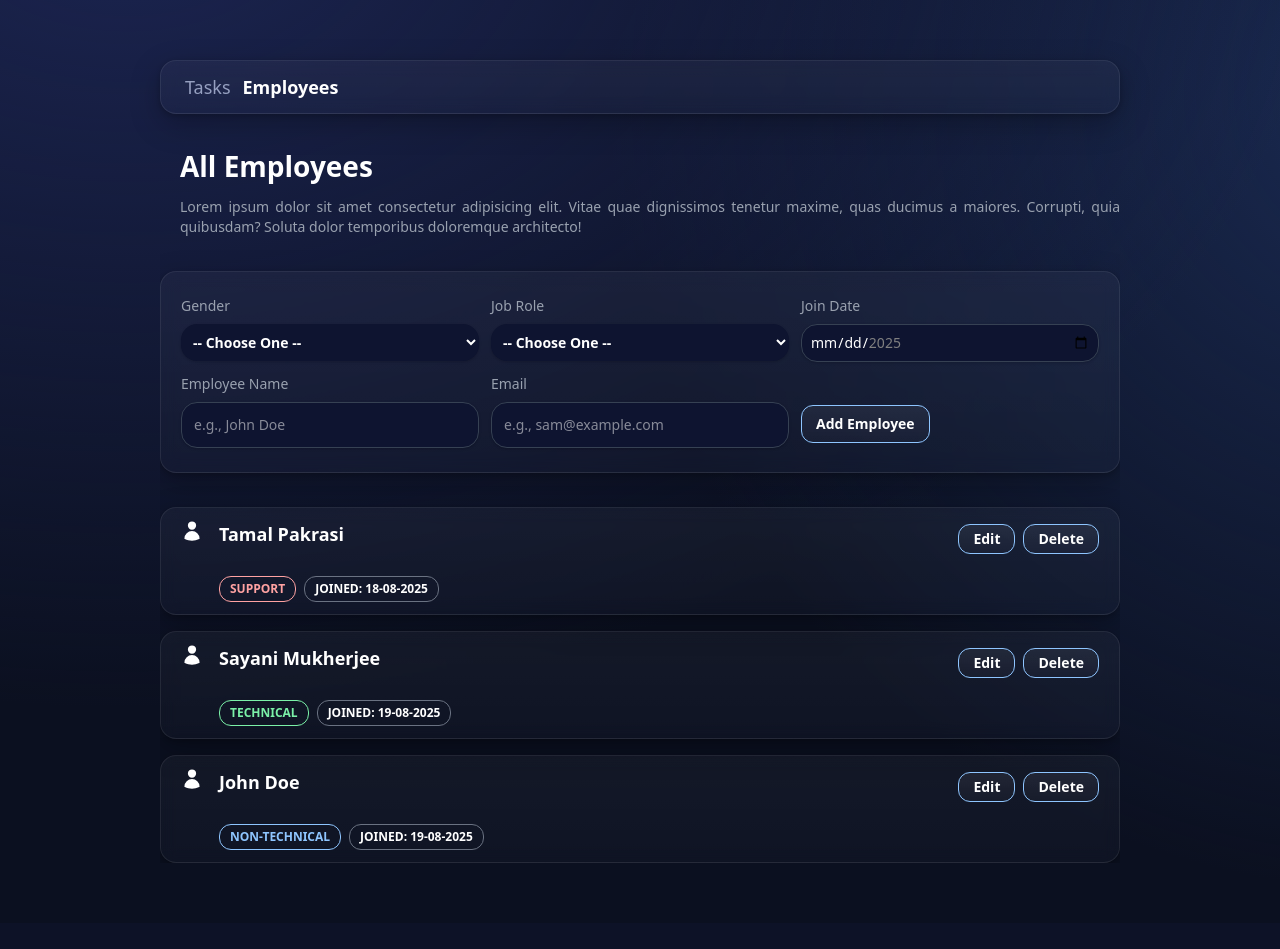
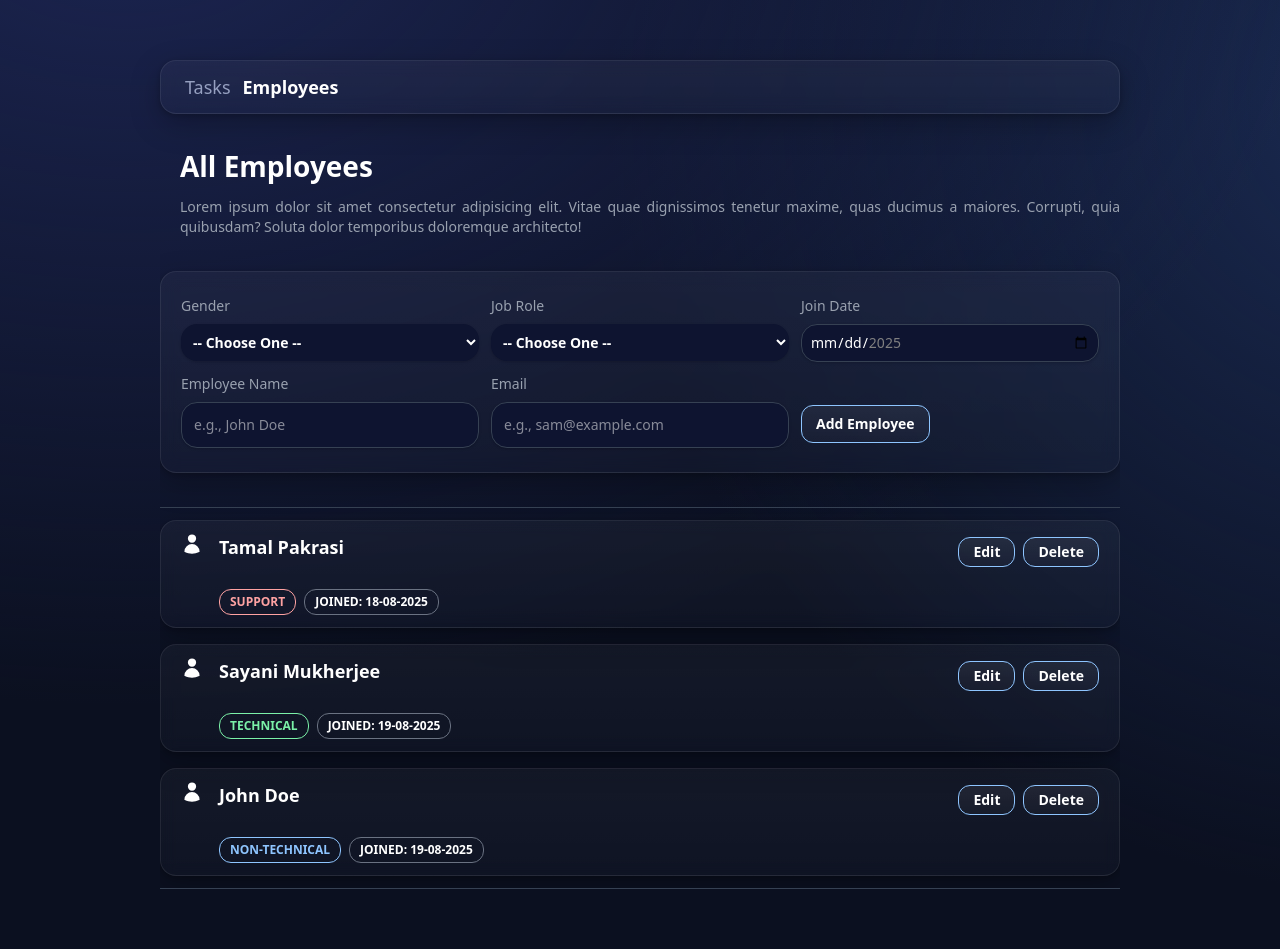
Before and after one commit to TamalPakrasi/PHP-learning-projects, a PHP site: page /employees in a window 1280 px wide. Before the commit the page ends 863 px from the top, so only its background shows below. Run offline with PHP 8.4, Linux system fonts and the light colour scheme; data comes from the database, SQL or seed files in the repository.

Commit message:
employee management: add Fix height for the lists

```diff
--- a/Mega-Projects/Employee Management System/public/css/output.css
+++ b/Mega-Projects/Employee Management System/public/css/output.css
@@ -223,6 +223,9 @@
   .ms-3 {
     margin-inline-start: calc(var(--spacing) * 3);
   }
+  .mt-8 {
+    margin-top: calc(var(--spacing) * 8);
+  }
   .mt-8\.5 {
     margin-top: calc(var(--spacing) * 8.5);
   }
@@ -248,14 +251,32 @@
     width: calc(var(--spacing) * 4);
     height: calc(var(--spacing) * 4);
   }
+  .max-h-1 {
+    max-height: calc(var(--spacing) * 1);
+  }
+  .max-h-5 {
+    max-height: calc(var(--spacing) * 5);
+  }
+  .max-h-125 {
+    max-height: calc(var(--spacing) * 125);
+  }
+  .max-h-150 {
+    max-height: calc(var(--spacing) * 150);
+  }
   .min-h-\[100dvh\] {
     min-height: 100dvh;
   }
   .w-full {
     width: 100%;
   }
+  .border-collapse {
+    border-collapse: collapse;
+  }
   .cursor-pointer {
     cursor: pointer;
+  }
+  .resize {
+    resize: both;
   }
   .resize-none {
     resize: none;
@@ -296,6 +317,12 @@
   .overflow-hidden {
     overflow: hidden;
   }
+  .overflow-y-scroll {
+    overflow-y: scroll;
+  }
+  .rounded-2xl {
+    border-radius: var(--radius-2xl);
+  }
   .rounded-xl {
     border-radius: var(--radius-xl);
   }
@@ -306,6 +333,14 @@
   .border-1 {
     border-style: var(--tw-border-style);
     border-width: 1px;
+  }
+  .border-y-1 {
+    border-block-style: var(--tw-border-style);
+    border-block-width: 1px;
+  }
+  .border-t-1 {
+    border-top-style: var(--tw-border-style);
+    border-top-width: 1px;
   }
   .border-blue-300 {
     border-color: var(--color-blue-300);
@@ -340,6 +375,9 @@
   .px-5 {
     padding-inline: calc(var(--spacing) * 5);
   }
+  .py-0 {
+    padding-block: calc(var(--spacing) * 0);
+  }
   .py-0\.75 {
     padding-block: calc(var(--spacing) * 0.75);
   }
@@ -348,6 +386,9 @@
   }
   .py-2 {
     padding-block: calc(var(--spacing) * 2);
+  }
+  .py-3 {
+    padding-block: calc(var(--spacing) * 3);
   }
   .py-15 {
     padding-block: calc(var(--spacing) * 15);
@@ -412,8 +453,19 @@
   .uppercase {
     text-transform: uppercase;
   }
+  .underline {
+    text-decoration-line: underline;
+  }
   .accent-blue-400 {
     accent-color: var(--color-blue-400);
+  }
+  .outline {
+    outline-style: var(--tw-outline-style);
+    outline-width: 1px;
+  }
+  .backdrop-filter {
+    -webkit-backdrop-filter: var(--tw-backdrop-blur,) var(--tw-backdrop-brightness,) var(--tw-backdrop-contrast,) var(--tw-backdrop-grayscale,) var(--tw-backdrop-hue-rotate,) var(--tw-backdrop-invert,) var(--tw-backdrop-opacity,) var(--tw-backdrop-saturate,) var(--tw-backdrop-sepia,);
+    backdrop-filter: var(--tw-backdrop-blur,) var(--tw-backdrop-brightness,) var(--tw-backdrop-contrast,) var(--tw-backdrop-grayscale,) var(--tw-backdrop-hue-rotate,) var(--tw-backdrop-invert,) var(--tw-backdrop-opacity,) var(--tw-backdrop-saturate,) var(--tw-backdrop-sepia,);
   }
   .focus\:outline-0 {
     &:focus {
@@ -695,6 +747,42 @@
   inherits: false;
   initial-value: solid;
 }
+@property --tw-backdrop-blur {
+  syntax: "*";
+  inherits: false;
+}
+@property --tw-backdrop-brightness {
+  syntax: "*";
+  inherits: false;
+}
+@property --tw-backdrop-contrast {
+  syntax: "*";
+  inherits: false;
+}
+@property --tw-backdrop-grayscale {
+  syntax: "*";
+  inherits: false;
+}
+@property --tw-backdrop-hue-rotate {
+  syntax: "*";
+  inherits: false;
+}
+@property --tw-backdrop-invert {
+  syntax: "*";
+  inherits: false;
+}
+@property --tw-backdrop-opacity {
+  syntax: "*";
+  inherits: false;
+}
+@property --tw-backdrop-saturate {
+  syntax: "*";
+  inherits: false;
+}
+@property --tw-backdrop-sepia {
+  syntax: "*";
+  inherits: false;
+}
 @property --tw-translate-x {
   syntax: "*";
   inherits: false;
@@ -817,42 +905,6 @@
   inherits: false;
   initial-value: 0 0 #0000;
 }
-@property --tw-backdrop-blur {
-  syntax: "*";
-  inherits: false;
-}
-@property --tw-backdrop-brightness {
-  syntax: "*";
-  inherits: false;
-}
-@property --tw-backdrop-contrast {
-  syntax: "*";
-  inherits: false;
-}
-@property --tw-backdrop-grayscale {
-  syntax: "*";
-  inherits: false;
-}
-@property --tw-backdrop-hue-rotate {
-  syntax: "*";
-  inherits: false;
-}
-@property --tw-backdrop-invert {
-  syntax: "*";
-  inherits: false;
-}
-@property --tw-backdrop-opacity {
-  syntax: "*";
-  inherits: false;
-}
-@property --tw-backdrop-saturate {
-  syntax: "*";
-  inherits: false;
-}
-@property --tw-backdrop-sepia {
-  syntax: "*";
-  inherits: false;
-}
 @layer properties {
   @supports ((-webkit-hyphens: none) and (not (margin-trim: inline))) or ((-moz-orient: inline) and (not (color:rgb(from red r g b)))) {
     *, ::before, ::after, ::backdrop {
@@ -860,6 +912,15 @@
       --tw-leading: initial;
       --tw-font-weight: initial;
       --tw-outline-style: solid;
+      --tw-backdrop-blur: initial;
+      --tw-backdrop-brightness: initial;
+      --tw-backdrop-contrast: initial;
+      --tw-backdrop-grayscale: initial;
+      --tw-backdrop-hue-rotate: initial;
+      --tw-backdrop-invert: initial;
+      --tw-backdrop-opacity: initial;
+      --tw-backdrop-saturate: initial;
+      --tw-backdrop-sepia: initial;
       --tw-translate-x: 0;
       --tw-translate-y: 0;
       --tw-translate-z: 0;
@@ -886,15 +947,6 @@
       --tw-ring-offset-width: 0px;
       --tw-ring-offset-color: #fff;
       --tw-ring-offset-shadow: 0 0 #0000;
-      --tw-backdrop-blur: initial;
-      --tw-backdrop-brightness: initial;
-      --tw-backdrop-contrast: initial;
-      --tw-backdrop-grayscale: initial;
-      --tw-backdrop-hue-rotate: initial;
-      --tw-backdrop-invert: initial;
-      --tw-backdrop-opacity: initial;
-      --tw-backdrop-saturate: initial;
-      --tw-backdrop-sepia: initial;
     }
   }
 }
--- a/Mega-Projects/Employee Management System/views/partials/container-max.php
+++ b/Mega-Projects/Employee Management System/views/partials/container-max.php
@@ -16,7 +16,7 @@
       ?>
     </div>
 
-    <ul class="mt-8.5 flex flex-col gap-4">
+    <ul class="mt-8.5 flex flex-col gap-4 max-h-150 overflow-y-scroll border-y-1 border-gray-700 py-3">
       <?php
       if ($active_page === "tasks") {
         include_once __DIR__ . "/../components/task_list.php";
```
